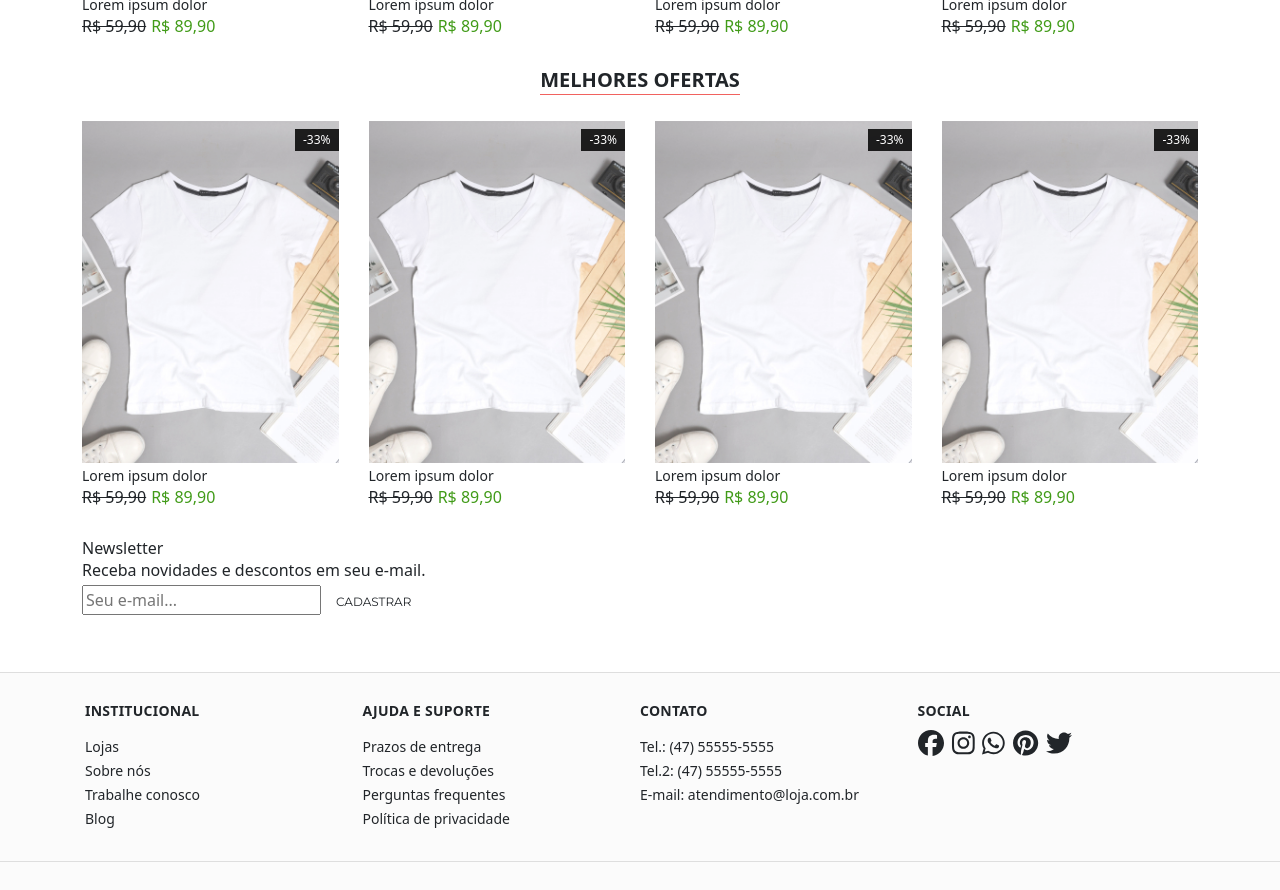
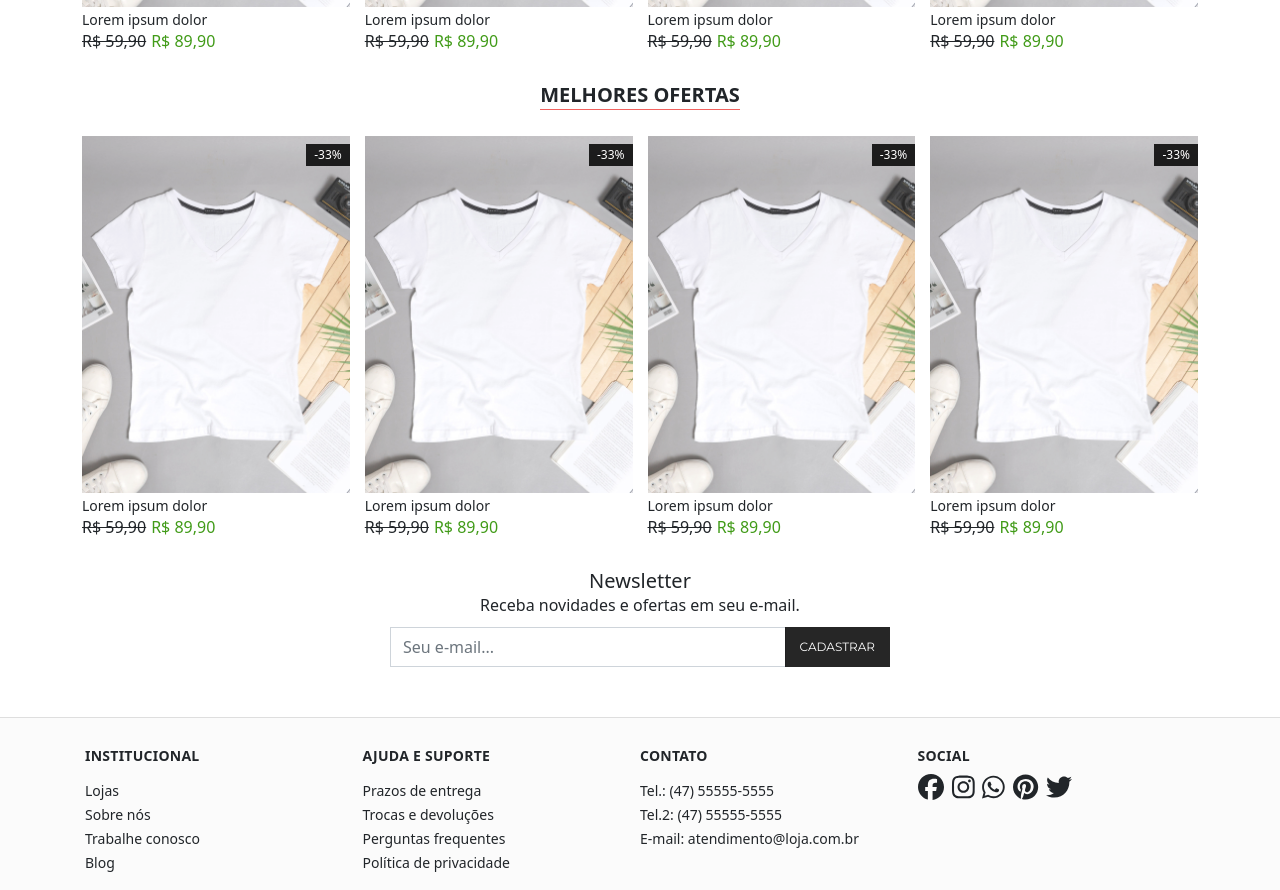
Before and after one commit to AleferReinert/minha-lojinha, a React (Create React App) app: page / in a window 1280 px wide. Shown: the part 600-1490 px from the top of the page. Built offline with nearby package versions, Linux system fonts and the light colour scheme.

Commit message:
Finalizado componente de Newsletter

```diff
--- a/src/App.js
+++ b/src/App.js
@@ -27,9 +27,7 @@ function App() {
                 </div>
                 <ProductList />
             </section>
-            <div className="container">
-                <Newsletter />
-            </div>
+            <Newsletter />
             <Footer />
         </div>
     );
--- a/src/App.scss
+++ b/src/App.scss
@@ -81,8 +81,13 @@ img {
 // Bootstrap reset
 .btn-close:focus,
 .accordion-button:focus,
-.accordion-header {
+.accordion-header,
+.form-control:focus {
     box-shadow: none;
+}
+
+.form-control:focus {
+    border-color: $color-black-default;
 }
 
 .accordion-button:not(.collapsed) {
--- a/src/components/Newsletter.js
+++ b/src/components/Newsletter.js
@@ -1,14 +1,26 @@
+import Button from 'react-bootstrap/Button';
+import Form from 'react-bootstrap/Form';
+import InputGroup from 'react-bootstrap/InputGroup';
 import './Newsletter.scss';
 
-export function Newsletter(){
-    return(
+export function Newsletter() {
+    return (
         <div className="newsletter">
-            <form action="./">
-                <h6>Newsletter</h6>
-                <p>Receba novidades e descontos em seu e-mail.</p>
-                <input type="email" name="email" placeholder='Seu e-mail...' />
-                <button type="submit" className="btn">Cadastrar</button>
-            </form>
+            <div className="container">
+                <form action="./">
+                    <h6 className='title'>Newsletter</h6>
+                    <p>Receba novidades e ofertas em seu e-mail.</p>
+                    <InputGroup>
+                        <Form.Control
+                            placeholder="Seu e-mail..."
+                            aria-label="Seu e-mail"
+                        />
+                        <Button variant="secondary" type='submit'>
+                            Cadastrar
+                        </Button>
+                    </InputGroup>
+                </form>
+            </div>
         </div>
     )
 }
--- a/src/components/Newsletter.scss
+++ b/src/components/Newsletter.scss
@@ -1,3 +1,28 @@
+@import '../Variables.scss';
+
 .newsletter {
     margin-top: 30px;
+    text-align: center;
+
+    .title {
+        font-size: $font-20px;
+    }
+
+    .input-group {
+        max-width: 500px;
+        margin: 10px auto 0;
+    }
+
+    .form-control {
+        border-radius: $form-radius 0 0 $form-radius;
+    }
+
+    .btn {
+        background-color: $color-black-default;
+        border-radius: 0 $form-radius $form-radius 0;
+
+        &:hover {
+            background-color: #000;
+        }
+    }
 }
--- a/src/components/ProductList.scss
+++ b/src/components/ProductList.scss
@@ -3,8 +3,8 @@
 .product-list {
     display: grid;
     grid-template-columns: 1fr 1fr;
-    grid-column-gap: $column-gap * 2;
-    grid-row-gap: $column-gap * 2;
+    grid-column-gap: $column-gap;
+    grid-row-gap: $column-gap;
     font-size: $font-16px;
 
     li {
```
